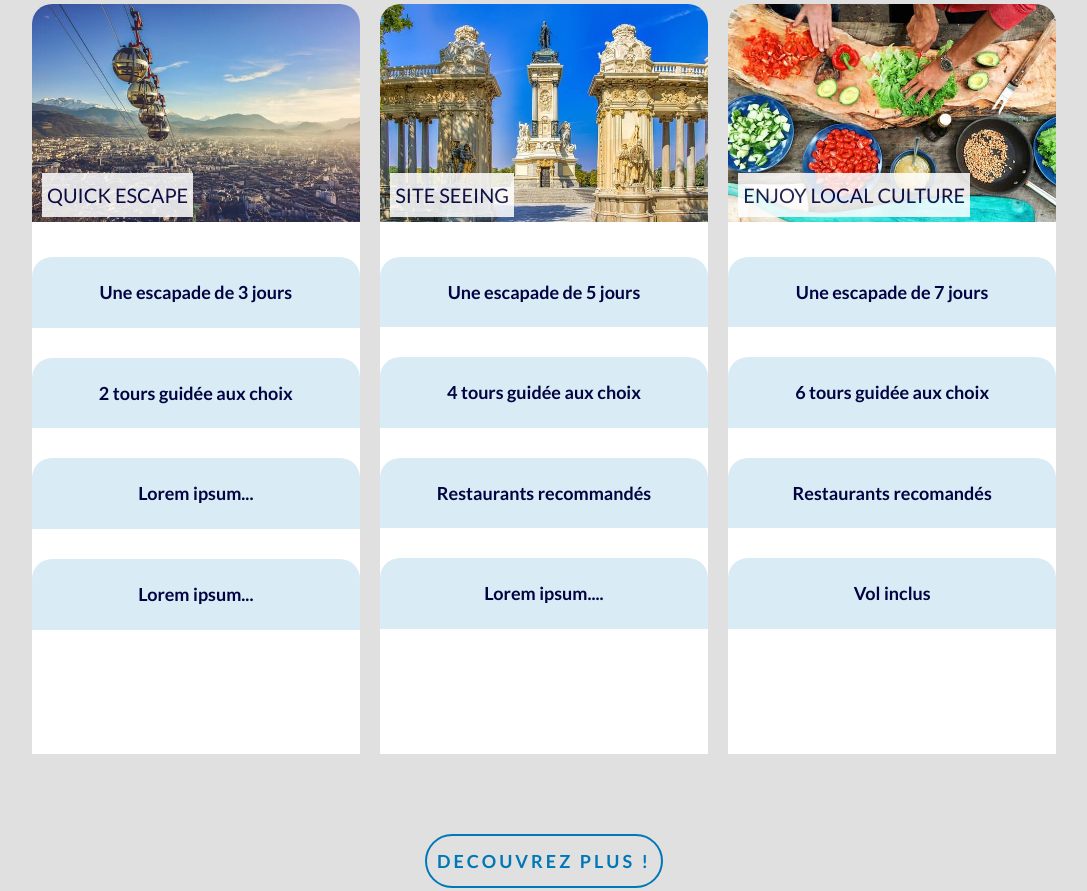
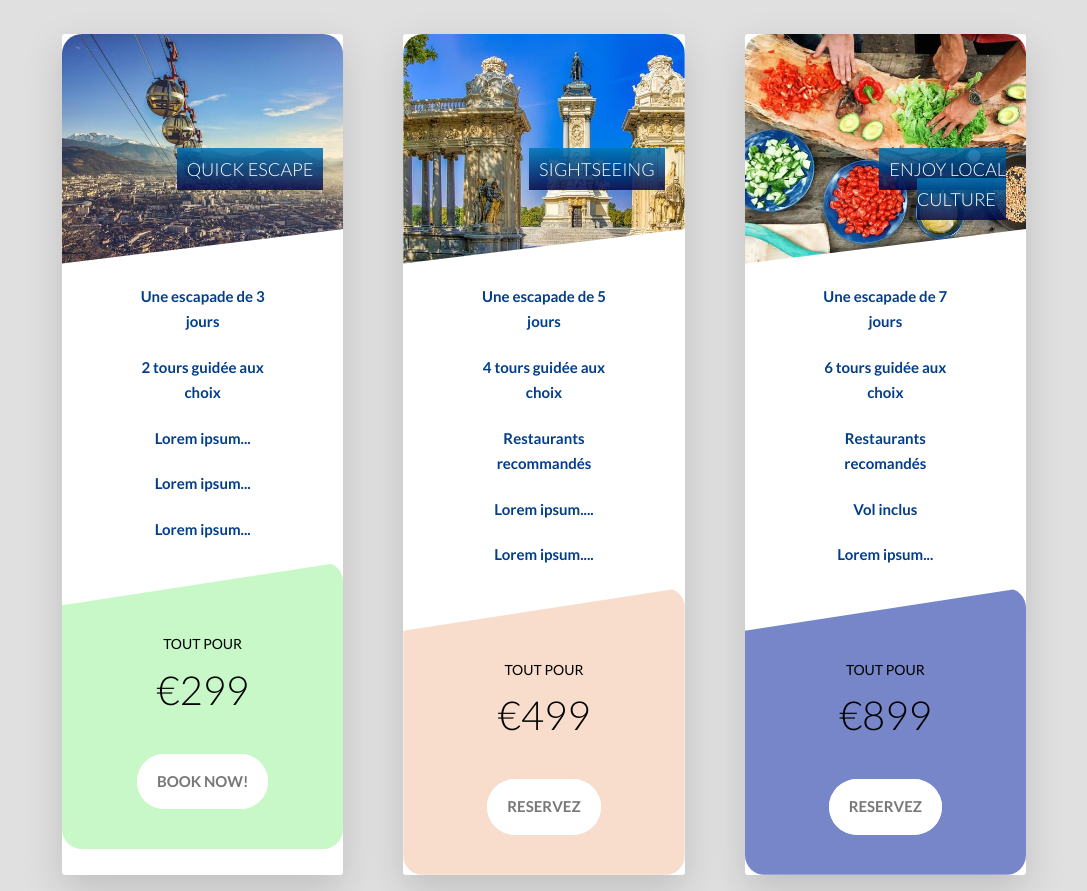
Before and after one commit to florinstrulea/fake-travel-agency, a website: page index.html in a window 1280 px wide. Shown: the part 2550-3441 px from the top of the page, without its empty margins (96-1183 px from the left). Drawn offline with Linux system fonts and the light colour scheme.

Commit message:
J'ai rendu responsive la derniere section -section packages

```diff
--- a/fontcalc.txt
+++ /dev/null
@@ -1,6 +0,0 @@
-
-clamp calculation
-
-slope = (maxFontSize - minFontSize) / (maxWidth - minWidth)
-yAxisIntersection = -minWidth * slope + minFontSize
-preferredValue = yAxisIntersection[rem] + (slope * 100)[vw]
--- a/index.html
+++ b/index.html
@@ -110,7 +110,7 @@
 							<i class="fas fa-globe-europe"></i>
 							<h3 class="heading-tertiary u-margin-bottom-small">Decouvrez le monde</h3>
 							<p class="paragraph">
-								Lorem ipsum dolor sit amet consectetur adipisicing elit. Esse distinctio dicta,
+								Lorem ipsum dolor sit amet consectetur adipisicing elit. Esse distinctio dismall,
 								perspiciatis aut dignissimos itaque deleniti, voluptatum deserunt odio molestiae
 								doloremque eaque quam qui veniam pariatur explicabo facilis. Cumque, unde?
 							</p>
@@ -119,7 +119,7 @@
 							<i class="fas fa-landmark"></i>
 							<h3 class="heading-tertiary u-margin-bottom-small">Voir les monuments</h3>
 							<p class="paragraph">
-								Lorem ipsum dolor sit amet consectetur adipisicing elit. Esse distinctio dicta,
+								Lorem ipsum dolor sit amet consectetur adipisicing elit. Esse distinctio dismall,
 								perspiciatis aut dignissimos itaque deleniti, voluptatum deserunt odio molestiae
 								doloremque eaque quam qui veniam pariatur explicabo facilis. Cumque, unde?
 							</p>
@@ -128,7 +128,7 @@
 							<i class="fas fa-map-signs"></i>
 							<h3 class="heading-tertiary u-margin-bottom-small">Pas besoin de carte</h3>
 							<p class="paragraph">
-								Lorem ipsum dolor sit amet consectetur adipisicing elit. Esse distinctio dicta,
+								Lorem ipsum dolor sit amet consectetur adipisicing elit. Esse distinctio dismall,
 								perspiciatis aut dignissimos itaque deleniti, voluptatum deserunt odio molestiae
 								doloremque eaque quam qui veniam pariatur explicabo facilis. Cumque, unde?
 							</p>
@@ -137,7 +137,7 @@
 							<i class="far fa-heart"></i>
 							<h3 class="heading-tertiary u-margin-bottom-small">Savourez le voyage</h3>
 							<p class="paragraph">
-								Lorem ipsum dolor sit amet consectetur adipisicing elit. Esse distinctio dicta,
+								Lorem ipsum dolor sit amet consectetur adipisicing elit. Esse distinctio dismall,
 								perspiciatis aut dignissimos itaque deleniti, voluptatum deserunt odio molestiae
 								doloremque eaque quam qui veniam pariatur explicabo facilis. Cumque, unde?
 							</p>
@@ -146,96 +146,110 @@
 				</div>
 			</section>
 			<section class="section-packages" id="packages">
+
+				<div class="u-center-text u-margin-bottom-big">
+                    <h2 class="heading-secondary">
+						Nos offres
+                    </h2>
+                </div>
+
 				<div class="section-packages__container u-margin-side-default">
-					<h2 class="heading-secondary u-margin-bottom-big">Nos offres</h2>
-					<div class="packages">
-						<div class="packages__package">
-							<div class="packages__package-front">
-								<figure class="packages__package--figure">
-									<img src="img/grenoble.jpg" alt="" />
-									<figcaption class="u-text-uppercase">Quick Escape</figcaption>
-								</figure>
-								<div class="packages__package--div">
-									<p class="paragraph">Une escapade de 3 jours</p>
+					<div class="card">
+						<div class="card__side card__side--front">
+							 <div class="card__picture card__picture--1">
+
 							 </div>
-								<div class="packages__package--div">
-									<p class="paragraph">2 tours guidée aux choix</p>
-								</div>
-								<div class="packages__package--div">
-									<p class="paragraph">Lorem ipsum...</p>
-								</div>
-								<div class="packages__package--div">
-									<p class="paragraph">Lorem ipsum...</p>
+							 <h4 class="card__heading">
+								 <span class="card__heading-span card__heading-span--1">Quick Escape</span>
+							 </h4>
+							 <div class="card__details">
+								 <ul>
+									 <li>Une escapade de 3 jours</li>
+									 <li>2 tours guidée aux choix</li>
+									 <li>Lorem ipsum...</li>
+									 <li>Lorem ipsum...</li>
+									 <li>Lorem ipsum...</li>
+								 </ul>
 							 </div>
 						</div>
-							<div class="packages__package-back packages__package-back--first">
-								<p class="packages__package-back--only u-text-uppercase">Tout pour</p>
-								<p class="packages__package-back--price">299€</p>
-								<div class="">
-									<a href="#" class="btn btn--white">Réservez maintenant</a>
+						<div class="card__side card__side--back card__side--back-1">
+							 <div class="card__small">
+								 <div class="card__price-box">
+									 <p class="card__price-only">Tout pour</p>
+									 <p class="card__price-value">€299</p>
+								 </div>
+								 <a href="" class="btn btn--white">Book now!</a>
 							 </div>
 						 </div>
 					</div>
-						<div class="packages__package">
-							<div class="packages__package-front">
-								<figure class="packages__package--figure">
-									<img src="img/madrid.jpg" alt="" />
-									<figcaption class="u-text-uppercase">Site Seeing</figcaption>
-								</figure>
-								<div class="packages__package--div">
-									<p class="paragraph">Une escapade de 5 jours</p>
+
+					<div class="card">
+						<div class="card__side card__side--front">
+							<div class="card__picture card__picture--2">
+
 							</div>
-								<div class="packages__package--div">
-									<p class="paragraph">4 tours guidée aux choix</p>
+							<h4 class="card__heading">
+								<span class="card__heading-span card__heading-span--2">Sightseeing</span>
+							</h4>
+							<div class="card__details">
+								<ul>
+									<li>Une escapade de 5 jours</li>
+									<li>4 tours guidée aux choix</li>
+									<li>Restaurants recommandés</li>
+									<li>Lorem ipsum....</li>
+									<li>Lorem ipsum....</li>
+								</ul>
 							</div>
-								<div class="packages__package--div">
-									<p class="paragraph">Restaurants recommandés</p>
+
 						</div>
-								<div class="packages__package--div">
-									<p class="paragraph">Lorem ipsum....</p>
+						<div class="card__side card__side--back card__side--back-2">
+							<div class="card__small">
+								<div class="card__price-box">
+									<p class="card__price-only">Tout pour</p>
+									<p class="card__price-value">€499</p>
 								</div>
-							</div>
-							<div class="packages__package-back packages__package-back--second">
-								<p class="packages__package-back--only u-text-uppercase">Tout pour</p>
-								<p class="packages__package-back--price">499€</p>
-								<div class="">
-									<a href="#" class="btn btn--white">Réservez maintenant</a>
+								<a href="" class="btn btn--white">Reservez</a>
 							</div>
 						</div>
 					</div>
-						<div class="packages__package">
-							<div class="packages__package-front">
-								<figure class="packages__package--figure">
-									<img src="img/restaurant.jpg" alt="" />
-									<figcaption class="u-text-uppercase">Enjoy local culture</figcaption>
-								</figure>
-								<div class="packages__package--div">
-									<p class="paragraph">Une escapade de 7 jours</p>
+
+					<div class="card">
+						<div class="card__side card__side--front">
+							<div class="card__picture card__picture--3">
+
 							</div>
-								<div class="packages__package--div">
-									<p class="paragraph">6 tours guidée aux choix</p>
+							<h4 class="card__heading">
+								<span class="card__heading-span card__heading-span--3">Enjoy local culture</span>
+							</h4>
+							<div class="card__details">
+								<ul>
+									<li>Une escapade de 7 jours</li>
+									<li>6 tours guidée aux choix</li>
+									<li>Restaurants recomandés</li>
+									<li>Vol inclus</li>
+									<li>Lorem ipsum...</li>
+								</ul>
 							</div>
-								<div class="packages__package--div">
-									<p class="paragraph">Restaurants recomandés</p>
+
 						</div>
-								<div class="packages__package--div">
-									<p class="paragraph">Vol inclus</p>
+						<div class="card__side card__side--back card__side--back-3">
+							<div class="card__small">
+								<div class="card__price-box">
+									<p class="card__price-only">Tout pour</p>
+									<p class="card__price-value">€899</p>
 								</div>
-							</div>
-							<div class="packages__package-back packages__package-back--third">
-								<p class="packages__package-back--only u-text-uppercase">Tout pour</p>
-								<p class="packages__package-back--price">699€</p>
-								<div class="">
-									<a href="#" class="btn btn--white">Réservez maintenant</a>
+								<a href="" class="btn btn--white">Reservez</a>
 							</div>
 						</div>
 					</div>
 				 </div>
+
 				</div>
 				<div class="u-text-center u-margin-top-big">
 					<a href="#" class="btn btn-blue u-text-uppercase">Decouvrez plus !</a>
 				</div>
 			</section>
+
 			<section class="section-reviews" id="reviews">
 				<div class="video-bg">
 					<video muted autoplay loop>
@@ -258,7 +272,7 @@
 							<div class="review__text">
 								<h3 class="heading-tertiary u-margin-bottom-small">Lorem ipsum dolor sit amet</h3>
 								<p class="paragraph">
-									Lorem ipsum dolor sit amet consectetur adipisicing elit. Esse distinctio dicta,
+									Lorem ipsum dolor sit amet consectetur adipisicing elit. Esse distinctio dismall,
 									perspiciatis aut dignissimos itaque deleniti, voluptatum deserunt odio molestiae
 									doloremque eaque quam qui veniam pariatur explicabo facilis. Cumque, unde?
 								</p>
@@ -276,7 +290,7 @@
 							<div class="review__text">
 								<h3 class="heading-tertiary u-margin-bottom-small">Lorem ipsum dolor sit elit.</h3>
 								<p class="paragraph">
-									Lorem ipsum dolor sit amet consectetur adipisicing elit. Esse distinctio dicta,
+									Lorem ipsum dolor sit amet consectetur adipisicing elit. Esse distinctio dismall,
 									perspiciatis aut dignissimos itaque deleniti, voluptatum deserunt odio molestiae
 									doloremque eaque quam qui veniam pariatur explicabo facilis. Cumque, unde?
 								</p>
--- a/sass/components/_packages.scss
+++ b/sass/components/_packages.scss
@@ -1,116 +1,216 @@
 @use "../abstracts/variables" as v;
 @use "../abstracts/mixins" as m;
 
-// @media screen and (min-width: 600px) {
-// 	.packages {
-// 		zoom: 0.6;
-// 	}
-// }
+.card {
+	// FUNCTIONALITY
+	perspective: 150rem;
+	position: relative;
+	height: 52rem;
+	margin: 3rem;
+	border-radius: 20px;
+	&__side {
+		height: 52rem;
+		transition: all 0.8s ease;
+		position: absolute;
+		top: 0;
+		left: 0;
+		width: 100%;
+		-webkit-backface-visibility: hidden;
+		backface-visibility: hidden;
+		border-radius: 20px;
+		overflow: hidden;
+		box-shadow: 0 1.5rem 4rem rgba(v.$color-black, 0.15);
 
-// @media screen and (min-width: 800px) {
-// 	.packages {
-// 		zoom: 0.8;
-// 	}
-// }
+		&--front {
+			background-color: v.$color-white;
+		}
 
-// @media only screen and (min-width: 1000px) {
-// 	.packages {
-// 		zoom: 1;
-// 	}
-// }
+		&--back {
+			transform: rotateY(180deg);
 
-.packages {
-	display: flex;
-	justify-content: space-between;
+			&-1 {
+				background-color: v.$color-secondary;
+			}
 
-	&__package {
-		width: 32%;
-		border-radius: 2rem 2rem 0 0;
-		min-height: 75rem;
-		perspective: 150rem;
-		position: relative;
+			&-2 {
+				background-color: v.$color-quarternary;
+			}
 
-		&--div {
-			background-color: rgba(v.$color-primary-light, 0.15);
-			border-radius: 2rem 2rem 0 0;
-			margin: 3rem 0;
-			& .paragraph {
-				text-align: center;
-				font-weight: bold;
-				padding: 2rem;
-				font-size: clamp(0.8rem, 0.05rem + 2.0833vw, 1.8rem);
-				color: v.$color-primary-dark;
+			&-3 {
+				background-color: v.$color-tertiary;
 			}
 		}
-		&--figure img {
-			width: 100%;
-			background-size: cover;
-			border-radius: 2rem 2rem 0 0;
+	}
+
+	&:hover &__side--front {
+		transform: rotateY(-180deg);
+	}
+
+	&:hover &__side--back {
+		transform: rotateY(0);
+	}
+
+	// FRONT SIDE STYLING
+	&__picture {
+		background-size: cover;
+		height: 23rem;
+		background-blend-mode: screen;
+		-webkit-clip-path: polygon(0 0, 100% 0, 100% 85%, 0 100%);
+		clip-path: polygon(0 0, 100% 0, 100% 85%, 0 100%);
+		border-top-left-radius: 3px;
+		border-top-right-radius: 3px;
+
+		&--1 {
+			background-image: url("../../img/grenoble.jpg");
 		}
-		&--figure {
+
+		&--2 {
+			background-image: url("../../img/madrid.jpg");
+		}
+
+		&--3 {
+			background-image: url("../../img/restaurant.jpg");
+		}
+	}
+
+	&__heading {
+		font-size: 1.8rem;
+		font-weight: 300;
+		text-transform: uppercase;
+		text-align: right;
+		color: v.$color-white;
+		position: absolute;
+		top: 12rem;
+		right: 2rem;
+		width: 75%;
+	}
+
+	&__heading-span {
+		padding: 1rem;
+
+		&--1 {
+			background-image: linear-gradient(
+				to bottom,
+				rgba(v.$color-primary-light, 0.85),
+				rgba(v.$color-primary-dark, 0.85)
+			);
+		}
+
+		&--2 {
+			background-image: linear-gradient(
+				to bottom,
+				rgba(v.$color-primary-light, 0.85),
+				rgba(v.$color-primary-dark, 0.85)
+			);
+		}
+
+		&--3 {
+			background-image: linear-gradient(
+				to bottom,
+				rgba(v.$color-primary-light, 0.85),
+				rgba(v.$color-primary-dark, 0.85)
+			);
+		}
+	}
+
+	&__details {
+		padding: 3rem;
+
+		ul {
+			list-style: none;
+			width: 80%;
+			margin: 0 auto;
+
+			li {
+				text-align: center;
+				font-size: 1.5rem;
+				padding: 1rem;
+				color: v.$color-primary;
+				font-weight: bold;
+			}
+		}
+	}
+
+	// FRONT SIDE STYLING
+	&__small {
+		position: absolute;
+		top: 50%;
+		left: 50%;
+		transform: translate(-50%, -50%);
+		width: 90%;
+		text-align: center;
+	}
+
+	&__price-box {
+		text-align: center;
+		color: v.$color-white;
+		margin-bottom: 8rem;
+	}
+
+	&__price-only {
+		font-size: 1.4rem;
+		text-transform: uppercase;
+		color: v.$color-black;
+	}
+
+	&__price-value {
+		font-size: 6rem;
+		font-weight: 300;
+		color: v.$color-black;
+	}
+
+	//@include respond(tab-port) {
+	@media only screen and (max-width: 1000px), only screen and (hover: none) {
+		height: auto;
+		border-radius: 3px;
+		background-color: v.$color-white;
+		box-shadow: 0 1.5rem 4rem rgba(v.$color-black, 0.15);
+
+		&__side {
+			height: auto;
 			position: relative;
-		}
-		&--figure figcaption {
-			position: absolute;
-			bottom: 1rem;
-			left: 1rem;
-			font-size: clamp(0.5rem, -0.625rem + 3.125vw, 2rem);
-			background-color: v.$color-white;
-			opacity: 0.85;
-			padding: 0.5rem;
-			color: v.$color-primary-dark;
-		}
-		&-front {
-			background-color: v.$color-white;
-			position: absolute;
-			top: 0;
-			left: 0;
-			height: 100%;
-			width: 100%;
-			border-radius: 2rem 2rem 0 0;
-			transform: rotateY(0);
-			transition: all ease-out 1s;
-			backface-visibility: hidden;
-		}
-		&-back {
-			position: absolute;
-			top: 0;
-			left: 0;
-			height: 100%;
-			width: 100%;
-			border-radius: 2rem 2rem 0 0;
-			transform: rotateY(180deg);
-			transition: all ease-out 1s;
-			backface-visibility: hidden;
-			@include m.flex-center-column;
-			&--price {
-				font-size: clamp(2rem, -4rem + 16.6667vw, 10rem);
-				font-weight: 200;
-				color: v.$color-primary-dark;
-				margin: 10rem 0;
-			}
-			&--only {
-				font-size: 2rem;
-				color: v.$color-grey-dark;
-			}
-			&--first {
-				background-color: rgba(v.$color-secondary, 0.4);
-			}
-			&--second {
-				background-color: rgba(v.$color-tertiary, 0.4);
-			}
-			&--third {
-				background-color: rgba(v.$color-quarternary, 0.4);
+			box-shadow: none;
+
+			&--back {
+				transform: rotateY(0);
+				clip-path: polygon(0 15%, 100% 0, 100% 100%, 0% 100%);
 			}
 		}
 
-		&:hover &-front {
-			transform: rotateY(-180deg);
-			transition: all ease-out 1s;
+		&:hover &__side--front {
+			transform: rotateY(0);
 		}
-		&:hover &-back {
-			transform: rotateY(0);
-			transition: all ease-out 1s;
+
+		&__details {
+			padding: 1rem 3rem;
+		}
+
+		// FRONT SIDE STYLING
+		&__small {
+			position: relative;
+			top: 0%;
+			left: 0;
+			transform: translate(0);
+			width: 100%;
+			padding: 7rem 4rem 4rem 4rem;
+		}
+
+		&__price-box {
+			margin-bottom: 3rem;
+		}
+
+		&__price-value {
+			font-size: 4rem;
+			color: v.$color-black;
+			font-weight: 300;
 		}
 	}
 }
+@media screen and (min-width: 1200px) {
+	.section-packages__container {
+		display: flex;
+	}
+	.card {
+		width: 38%;
+	}
+}
```
Also changed, not shown: fontcalc.js (deleted, +0 -187 lines), css/main.css, 1 other file. Lines whose indentation alone changed are shown as unchanged.
